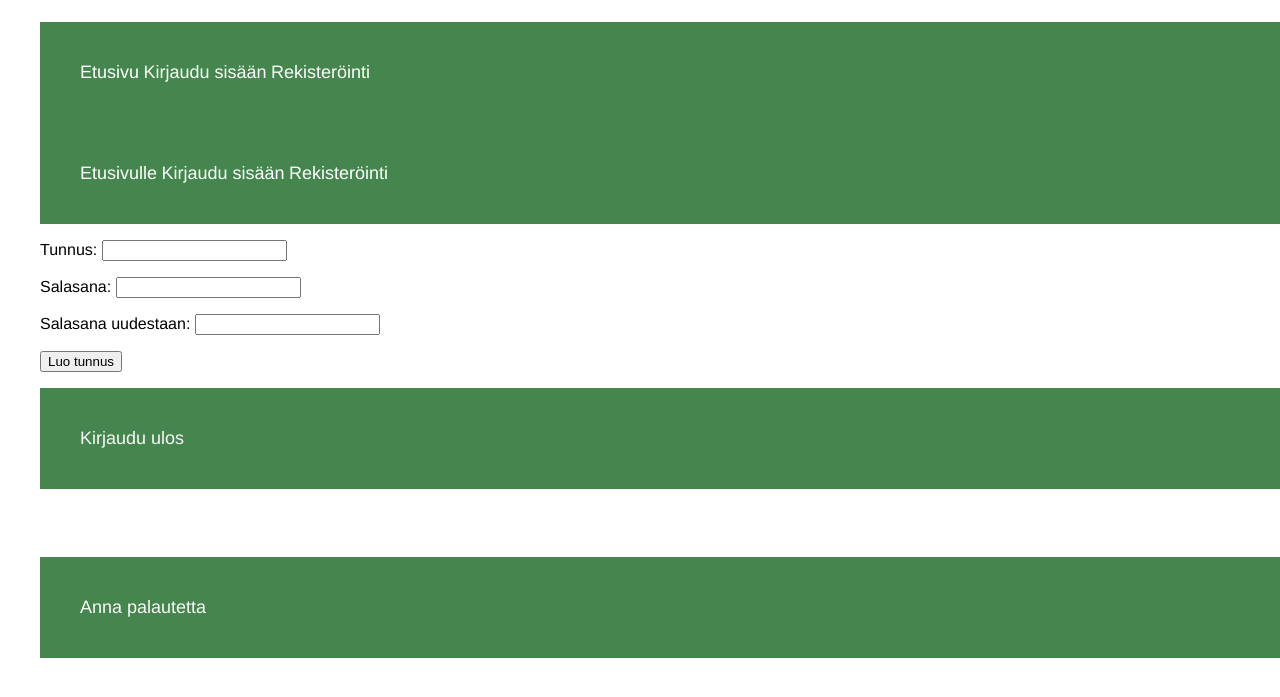
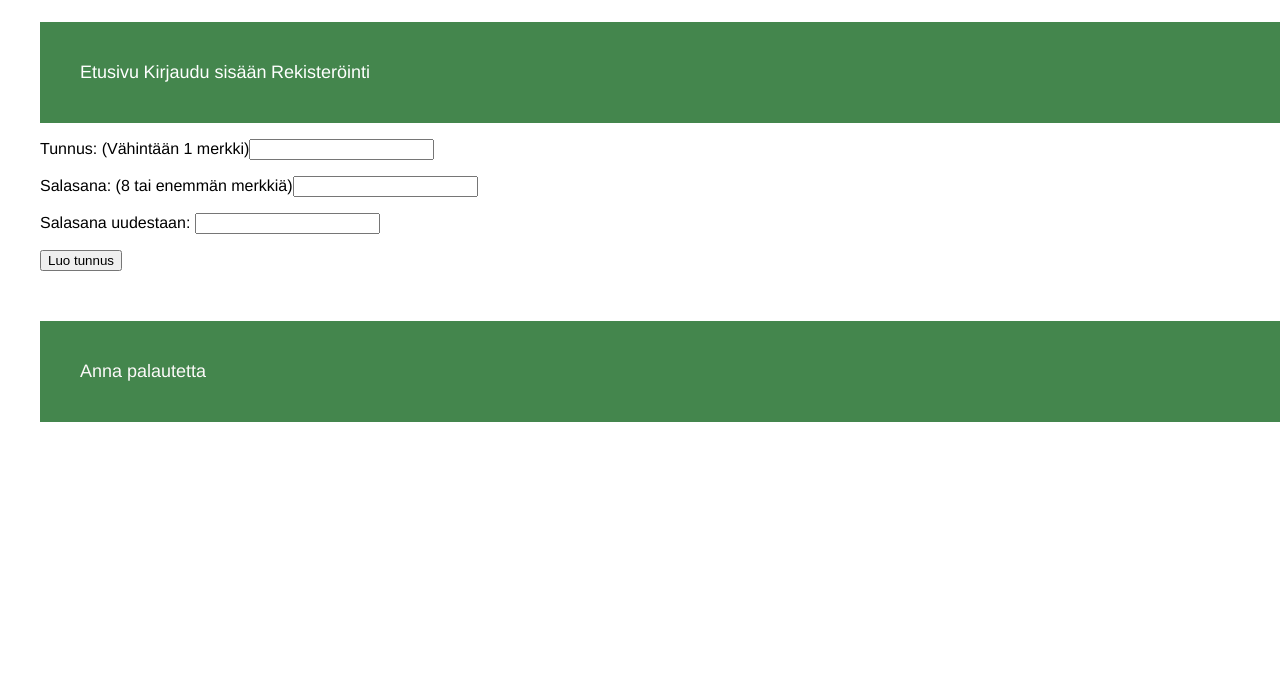
Before and after one commit to nicolaskivimaki/tsoha-keskustelupalsta, a Flask app: page /register in a window 1280 px wide. Shown: the part 77-774 px from the top of the page. Run offline with Flask 2, Linux system fonts and the light colour scheme.

Commit message:
password and username requirements

```diff
--- a/routes.py
+++ b/routes.py
@@ -97,6 +97,12 @@ def register():
         password2 = request.form["password2"]
         if password1 != password2:
             return render_template("error.html", message="Salasanat eroavat")
+        if len(username) > 16:
+            return render_template('error.html', message='Käyttäjätunnus liian pitkä')
+        if len(username) < 2:
+            return render_template('error.html', message='Käyttäjätunnus liian lyhyt')
+        if len(password1) < 8:
+            return render_template('error.html', message='Salasana liian lyhyt')
         if users.register(username, password1):
             return redirect("/")
         else:
--- a/templates/register.html
+++ b/templates/register.html
@@ -1,27 +1,15 @@
 {% extends "layout.html" %}
 {% block content %}
 
-<div class="topnav">
-    <a href="/">Etusivulle</a>
-    <a href="/login">Kirjaudu sisään</a>
-    <a href="/register">Rekisteröinti</a>
-</div>
 <p>
 <form action="/register" method="post">
-Tunnus: <input type="text" name="username">
+Tunnus: (Vähintään 1 merkki)<input type="text" name="username">
 <p>
-Salasana: <input type="password" name="password1">
+Salasana: (8 tai enemmän merkkiä)<input type="password" name="password1">
 <p>
 Salasana uudestaan: <input type="password" name="password2">
 <p>
 <input type="submit" value="Luo tunnus">
 </form>
-
 <p>
-<p>
-<div class="footer">
-    <a href="/logout">Kirjaudu ulos</a>
-    <br>
-</div>
-
 {% endblock %}
```
